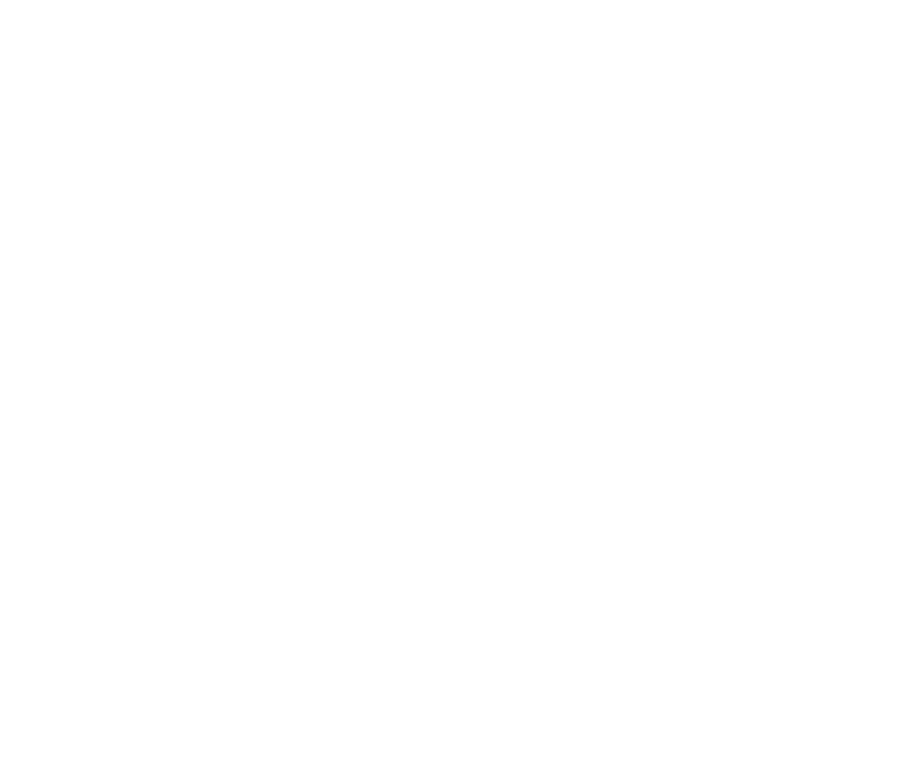
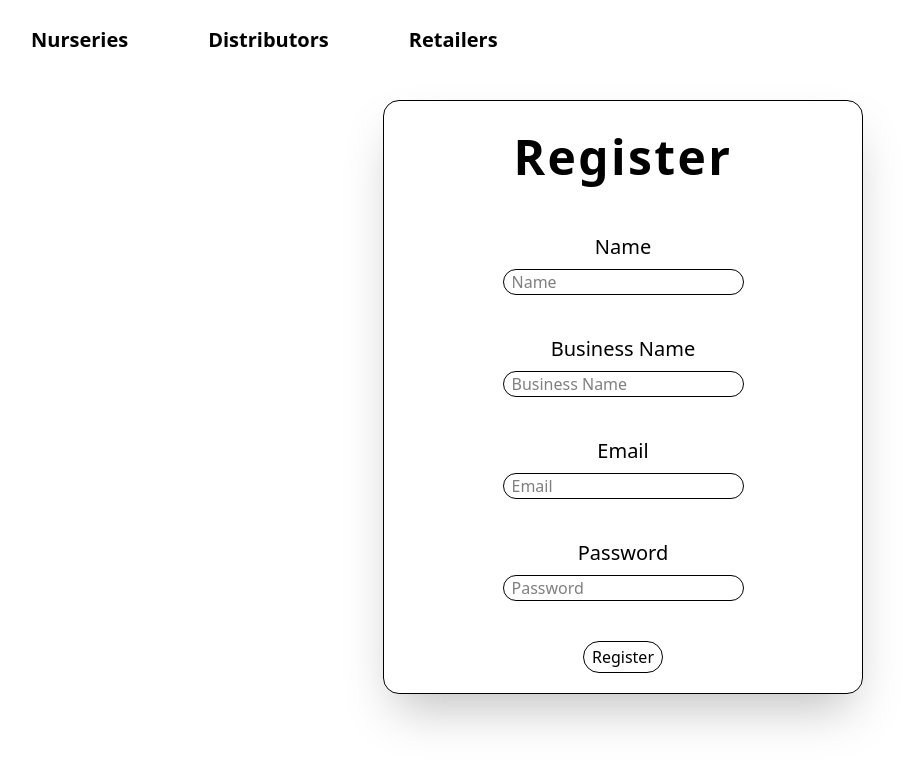
Before and after one commit to patrick-mcisaac/thorns-and-roses, a React (Vite) app: page /register in a window 1280 px wide. Before the commit this address had no page. Shown: the top 766 px of the page, without its empty margins (17-920 px from the left). Built offline with nearby package versions, Linux system fonts and the light colour scheme.

Commit message:
register form working

```diff
--- a/package.json
+++ b/package.json
@@ -20,8 +20,10 @@
   },
   "devDependencies": {
     "@eslint/js": "^9.33.0",
+    "@testing-library/dom": "^10.4.1",
     "@testing-library/jest-dom": "^6.8.0",
     "@testing-library/react": "^16.3.0",
+    "@testing-library/user-event": "^14.6.1",
     "@types/react": "^19.1.10",
     "@types/react-dom": "^19.1.7",
     "@vitejs/plugin-react": "^5.0.0",
--- a/src/applicationViews/ApplicationViews.jsx
+++ b/src/applicationViews/ApplicationViews.jsx
@@ -7,6 +7,8 @@
 import { Distributors } from "../components/distributors/Distributors"
 import { RetailersProvider } from "../components/retailers/RetailersProvider"
 import { Retailers } from "../components/retailers/Retailers"
+import { Register } from "../components/auth/Register"
+import { UserProvider } from "../components/auth/UserProvider"
 
 export const ApplicationViews = () => {
     return (
@@ -17,6 +19,7 @@
                     element={
                         <>
                             <NavBar />
+                            <UserProvider>
                                 <RetailersProvider>
                                     <DistributorsProvider>
                                         <FlowersProvider>
@@ -26,6 +29,7 @@
                                         </FlowersProvider>
                                     </DistributorsProvider>
                                 </RetailersProvider>
+                            </UserProvider>
                         </>
                     }
                 >
@@ -33,6 +37,7 @@
                     <Route path="nurseries" element={<Nurseries />} />
                     <Route path="distributors" element={<Distributors />} />
                     <Route path="retailers" element={<Retailers />} />
+                    <Route path="register" element={<Register />} />
                 </Route>
             </Routes>
         </>
--- /dev/null
+++ b/src/components/auth/Register.jsx
@@ -0,0 +1,115 @@
+import { useContext, useState } from "react"
+import { UserContext } from "./UserProvider"
+
+export const Register = () => {
+    // register with name, business name, email and password
+    // update to DB
+    const [newUser, setNewUser] = useState({
+        name: "",
+        businessName: "",
+        email: "",
+        password: ""
+    })
+
+    const { addUser } = useContext(UserContext)
+
+    const handleChange = e => {
+        const copyUser = { ...newUser }
+        copyUser[e.target.id] = e.target.value
+        setNewUser(copyUser)
+    }
+
+    const handleClick = e => {
+        e.preventDefault()
+        if (
+            newUser.name !== "" &&
+            newUser.businessName !== "" &&
+            newUser.email !== "" &&
+            newUser.password !== ""
+        ) {
+            addUser(newUser)
+            setNewUser({
+                name: "",
+                businessName: "",
+                email: "",
+                password: ""
+            })
+        } else {
+            window.alert("fill out the form")
+        }
+    }
+
+    return (
+        <form
+            name="form"
+            className="m-auto mt-5 flex w-[30rem] flex-col items-center gap-10 rounded-2xl border-1 p-5 shadow-2xl"
+            action="#"
+        >
+            <h1 className="text-[3rem] font-semibold tracking-wider">
+                Register
+            </h1>
+            <fieldset className="flex flex-col items-center justify-start gap-2">
+                <label className="text-xl" htmlFor="name">
+                    Name
+                </label>
+                <input
+                    className="rounded-2xl border-1 pl-2"
+                    onChange={handleChange}
+                    type="text"
+                    id="name"
+                    required
+                    placeholder="Name"
+                    value={newUser.name}
+                />
+            </fieldset>
+            <fieldset className="flex flex-col items-center justify-start gap-2">
+                <label className="text-xl" htmlFor="businessName">
+                    Business Name
+                </label>
+                <input
+                    className="rounded-2xl border-1 pl-2"
+                    onChange={handleChange}
+                    type="text"
+                    id="businessName"
+                    required
+                    placeholder="Business Name"
+                    value={newUser.businessName}
+                />
+            </fieldset>
+            <fieldset className="flex flex-col items-center justify-start gap-2">
+                <label className="text-xl" htmlFor="email">
+                    Email
+                </label>
+                <input
+                    className="rounded-2xl border-1 pl-2"
+                    onChange={handleChange}
+                    type="text"
+                    id="email"
+                    required
+                    placeholder="Email"
+                    value={newUser.email}
+                />
+            </fieldset>
+            <fieldset className="flex flex-col items-center justify-start gap-2">
+                <label className="text-xl" htmlFor="password">
+                    Password
+                </label>
+                <input
+                    className="rounded-2xl border-1 pl-2"
+                    onChange={handleChange}
+                    type="password"
+                    id="password"
+                    required
+                    placeholder="Password"
+                    value={newUser.password}
+                />
+            </fieldset>
+            <button
+                className="h-[2rem] w-[5rem] cursor-pointer rounded-2xl border-1 text-center transition hover:scale-110"
+                onClick={handleClick}
+            >
+                Register
+            </button>
+        </form>
+    )
+}
--- /dev/null
+++ b/src/components/auth/UserProvider.jsx
@@ -0,0 +1,30 @@
+import { createContext, useState } from "react"
+
+export const UserContext = createContext()
+
+export const UserProvider = ({ children }) => {
+    const [user, setUser] = useState({})
+
+    // get users
+    const getUser = id => {
+        fetch(`http://localhost:8088/users/${id}`)
+            .then(res => res.json())
+            .then(setUser)
+    }
+
+    const addUser = data => {
+        fetch(`http://localhost:8088/users`, {
+            method: "POST",
+            headers: {
+                "Content-Type": "application/json"
+            },
+            body: JSON.stringify(data)
+        })
+    }
+
+    return (
+        <UserContext.Provider value={{ user, setUser, getUser, addUser }}>
+            {children}
+        </UserContext.Provider>
+    )
+}
```
Also changed, not shown: src/components/auth/Login.jsx (added), 1 other file (tests, documents, lock files or other folders). Lines whose indentation alone changed are shown as unchanged.
